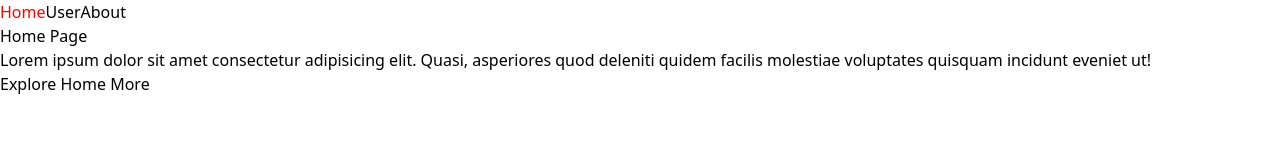
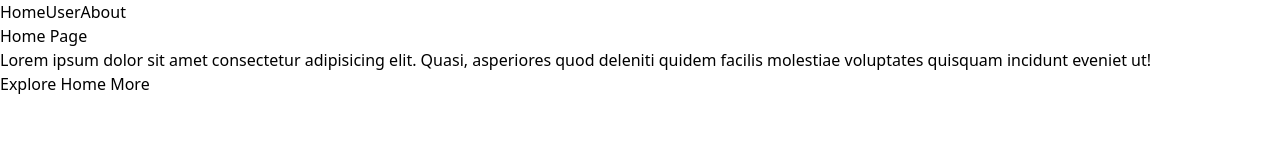
Before and after one commit to Vishwajeet-Londhe/react-advance, a React (Vite) app: page / in a window 1280 px wide. Shown: the top 160 px of the page. Built offline with nearby package versions, Linux system fonts and the light colour scheme.

Commit message:
isactive

```diff
--- a/src/components/Nav.jsx
+++ b/src/components/Nav.jsx
@@ -6,7 +6,9 @@ function Nav() {
   return (
     <div>
       <nav className='mt-10 flex justify-center gap-10'>
-      <NavLink style={{color: "red"}} to="/">Home</NavLink>
+      <NavLink style={(e)=>{
+        console.log(e);
+      }} to="/">Home</NavLink>
       <NavLink to="/user">User</NavLink>
       <NavLink to="/about">About</NavLink>
       </nav>
```
